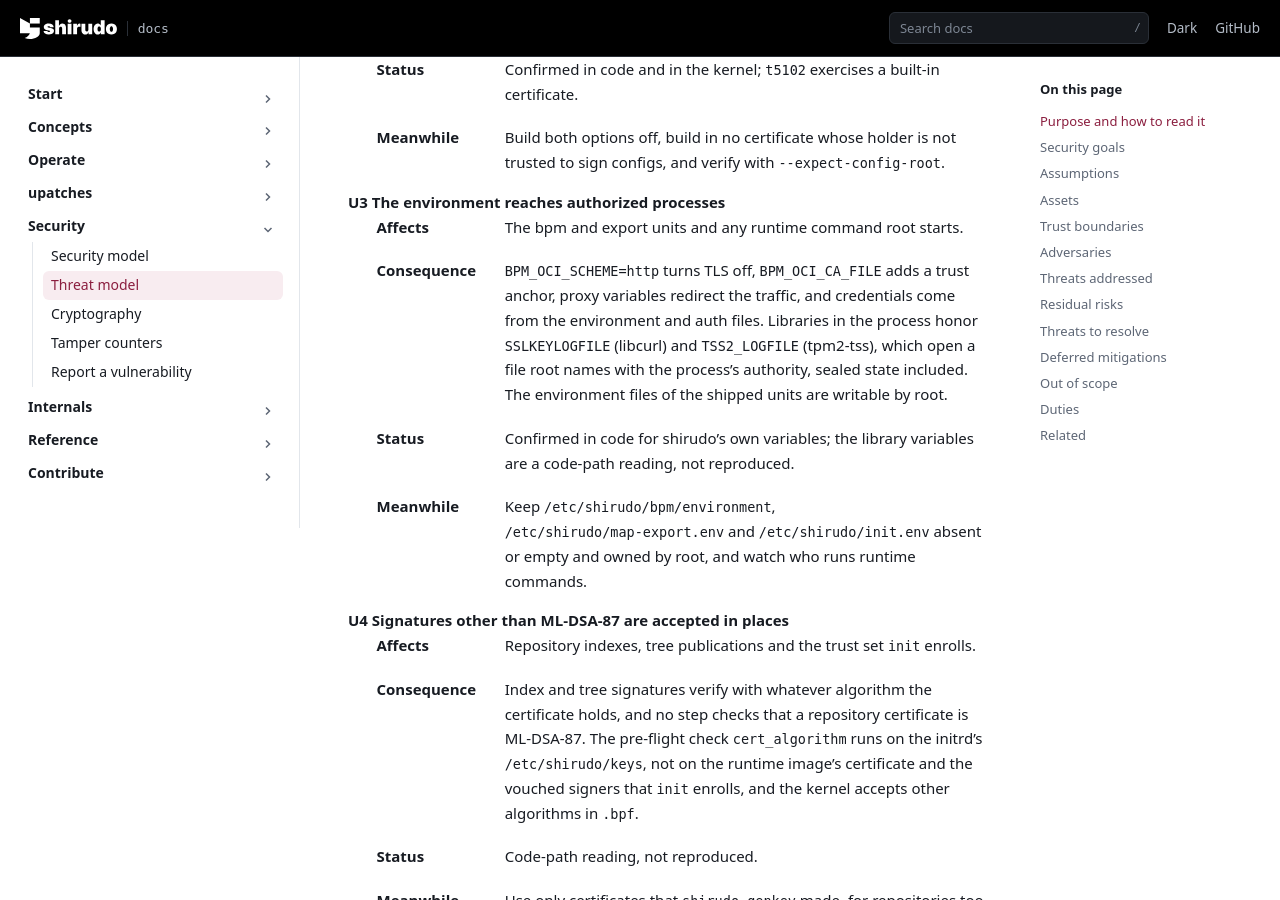
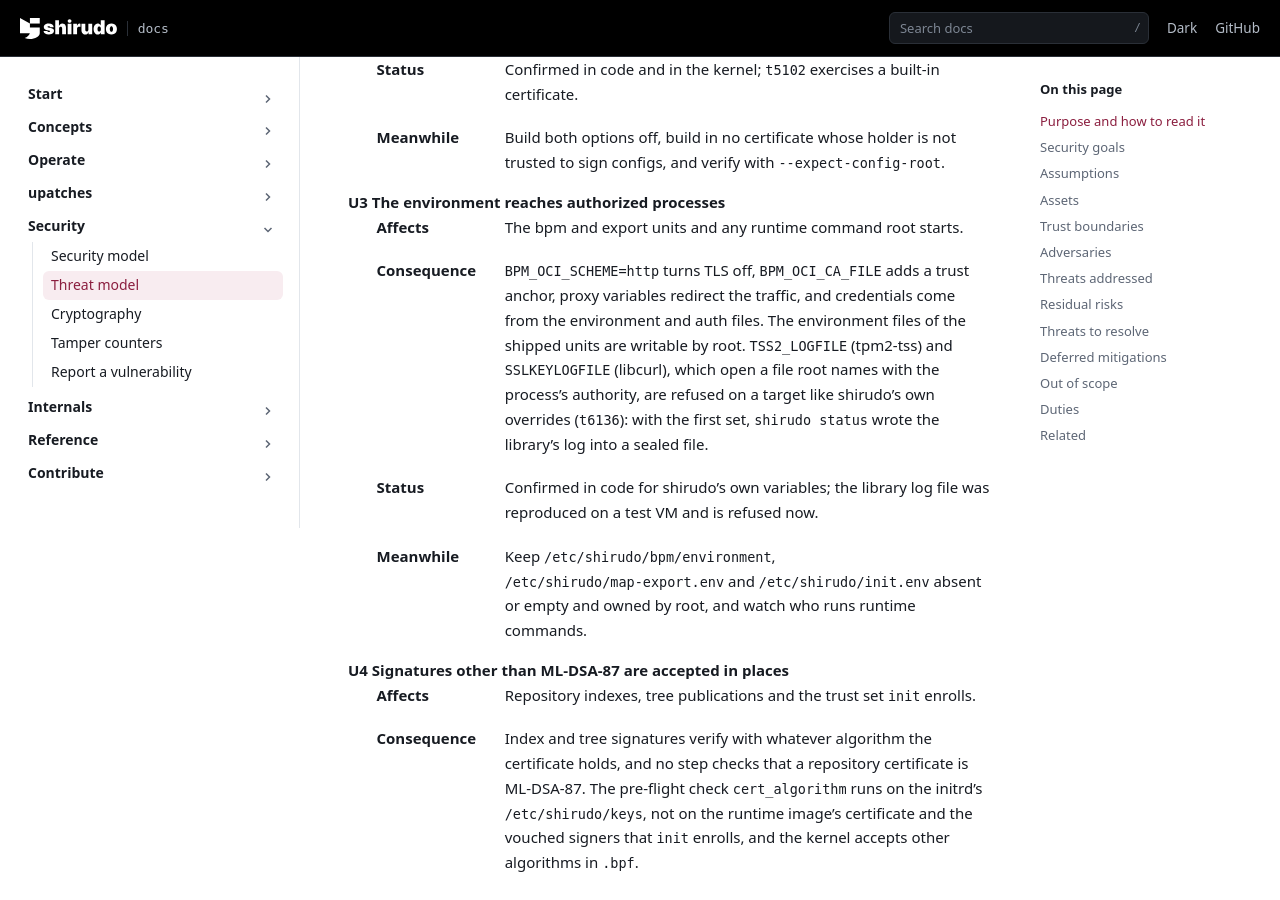
Before and after one commit to AliBashaSY/shirudo, a Sphinx documentation site: the page built from Documentation/security/threat-model.rst, in a window 1280 px wide and 900 px high, scrolled down 29753 px. Built offline with Sphinx 7.4.7, drawn with Linux system fonts in a browser that asks for light colours; pages that are not in the unit, such as notebooks, are missing from menus.

Commit message:
image: refuse the library variables that name a file on a target
tpm2-tss opens the file TSS2_LOGFILE names and libcurl the one
SSLKEYLOGFILE names, in the process that was started with them and
with its authority, and neither looks at AT_SECURE as the C library
does. On a test VM, TSS2_LOG=all+TRACE
TSS2_LOGFILE=/var/lib/shirudo/eventlog.lock shirudo-runtime status
wrote 134 KiB of the library's log into the sealed file and exited 0,
with no counter moved; the eventlog or an archived upatch would have
done as well, and a changed archive fails the next boot's restore. The
threat model listed the two as the unreproduced part of U3.

Refuse them on a target as the SHIRUDO_* overrides are refused, with
the same message and exit status. t6136 checks both, the environment
page lists them, and U3 keeps its transport and credential part.

Signed-off-by: Daniel Borkmann <daniel@iogearbox.net>

```diff
--- a/Documentation/contribute/testing/test-coverage.rst
+++ b/Documentation/contribute/testing/test-coverage.rst
@@ -358,7 +358,8 @@ signed config image.
    * - ``t6135-task-descriptors``
      - Descriptors through ``/proc`` and ``pidfd_getfd``
    * - ``t6136-secure-exec``
-     - Secure-exec mode and no program interpreter
+     - Secure-exec mode, no program interpreter, and the library
+       variables a target refuses
    * - ``t6137-traced-exec``
      - A traced task cannot exec shirudo
    * - ``t6138-upatch-integrity``
--- a/Documentation/reference/environment.rst
+++ b/Documentation/reference/environment.rst
@@ -50,6 +50,10 @@ forbidden`` and fails with ``EPERM`` and exit status 1.
 
 ``SHIRUDO_KEYS_DIR`` also serves operator hosts. The others serve
 development and tests.
+
+``TSS2_LOGFILE`` and ``SSLKEYLOGFILE`` are refused on a target the same
+way. tpm2-tss and libcurl open the file they name with the process's
+authority, sealed state included, and neither has a use on a target.
 
 shirudo and shirudo-build
 -------------------------
--- a/Documentation/security/threat-model.rst
+++ b/Documentation/security/threat-model.rst
@@ -1520,12 +1520,14 @@ U3 The environment reaches authorized processes
    :Consequence: ``BPM_OCI_SCHEME=http`` turns TLS off,
       ``BPM_OCI_CA_FILE`` adds a trust anchor, proxy variables redirect
       the traffic, and credentials come from the environment and auth
-      files. Libraries in the process honor ``SSLKEYLOGFILE`` (libcurl)
-      and ``TSS2_LOGFILE`` (tpm2-tss), which open a file root names
-      with the process's authority, sealed state included. The
-      environment files of the shipped units are writable by root.
+      files. The environment files of the shipped units are writable
+      by root. ``TSS2_LOGFILE`` (tpm2-tss) and ``SSLKEYLOGFILE``
+      (libcurl), which open a file root names with the process's
+      authority, are refused on a target like shirudo's own overrides
+      (``t6136``): with the first set, ``shirudo status`` wrote the
+      library's log into a sealed file.
    :Status: Confirmed in code for shirudo's own variables; the library
-      variables are a code-path reading, not reproduced.
+      log file was reproduced on a test VM and is refused now.
    :Meanwhile: Keep ``/etc/shirudo/bpm/environment``,
       ``/etc/shirudo/map-export.env`` and ``/etc/shirudo/init.env``
       absent or empty and owned by root, and watch who runs runtime
```
Also changed, not shown: 2 other files.
